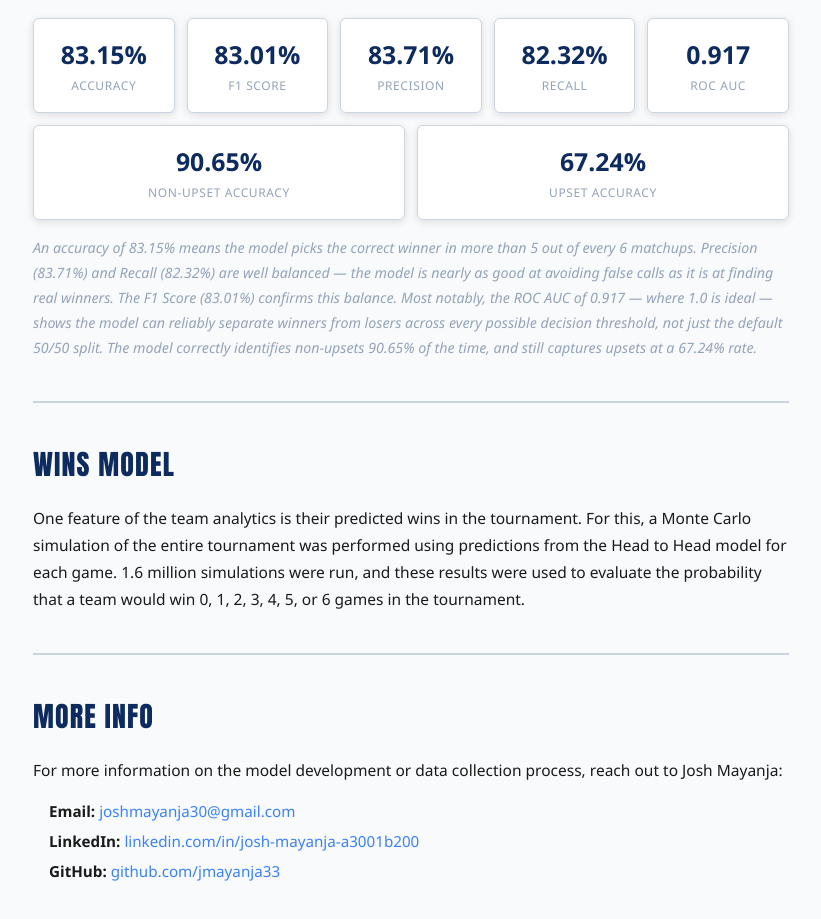
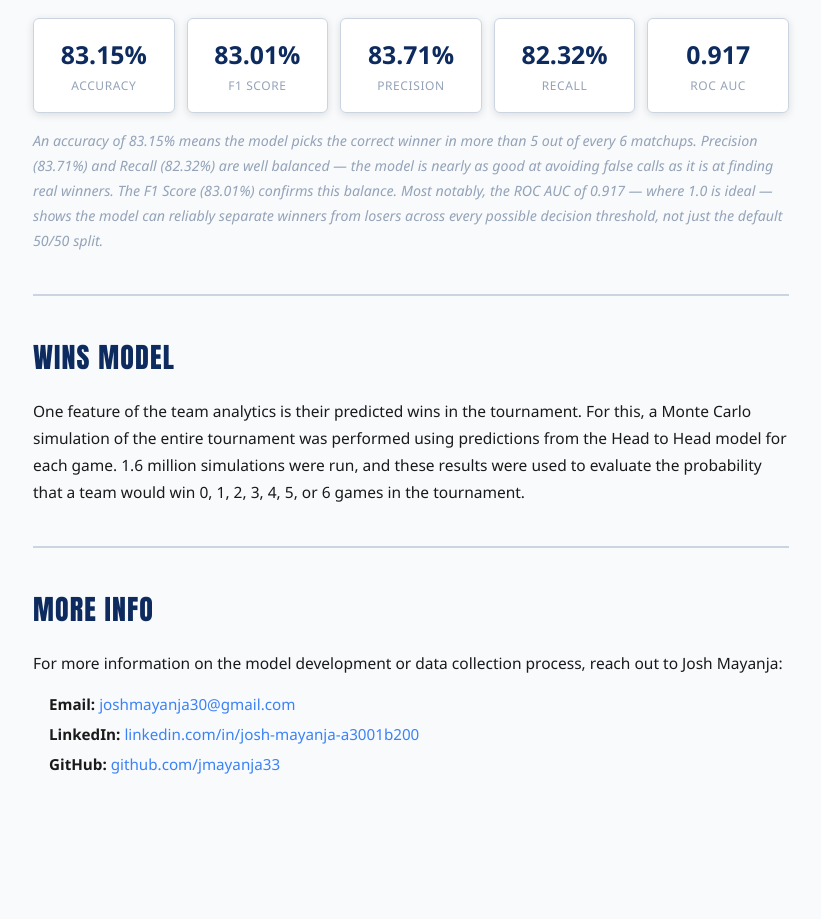
Before and after one commit to jmayanja33/march-madness-pool-analytics, a React (Vite) app in the folder frontend/: page /info in a window 1280 px wide. Shown: the part 1041-1960 px from the top of the page, without its empty margins (229-1050 px from the left). After the commit the page ends 1879 px from the top, so only its background shows below. Built offline with nearby package versions, Linux system fonts and the light colour scheme.

Commit message:
Updated info page

```diff
--- a/frontend/src/pages/Info.jsx
+++ b/frontend/src/pages/Info.jsx
@@ -102,16 +102,7 @@ export default function Info() {
                 value="0.917"
                 tooltip="Measures how well the model separates winners from losers across all possible decision thresholds — a score near 1.0 means it almost never confuses a winner for a loser. Ideal: 1.0"
               />
-              <MetricCard
-                label="Non-Upset Accuracy"
-                value="90.65%"
-                tooltip="How often the model correctly predicted the outcome of matchups where the favored team won (non-upsets). Ideal: 100%"
-              />
-              <MetricCard
-                label="Upset Accuracy"
-                value="67.24%"
-                tooltip="How often the model correctly predicted the outcome of matchups where the underdog won (upsets). Ideal: 100%"
-              />
+
             </div>
 
             <p className="info-model-detail">
@@ -120,8 +111,7 @@ export default function Info() {
               as good at avoiding false calls as it is at finding real winners. The F1 Score (83.01%)
               confirms this balance. Most notably, the ROC AUC of 0.917 — where 1.0 is ideal — shows the
               model can reliably separate winners from losers across every possible decision threshold, not
-              just the default 50/50 split. The model correctly identifies non-upsets 90.65% of the time,
-              and still captures upsets at a 67.24% rate.
+              just the default 50/50 split.
             </p>
           </div>
         </section>
```
Also changed, not shown: 1 other file (tests, documents, lock files or other folders).
